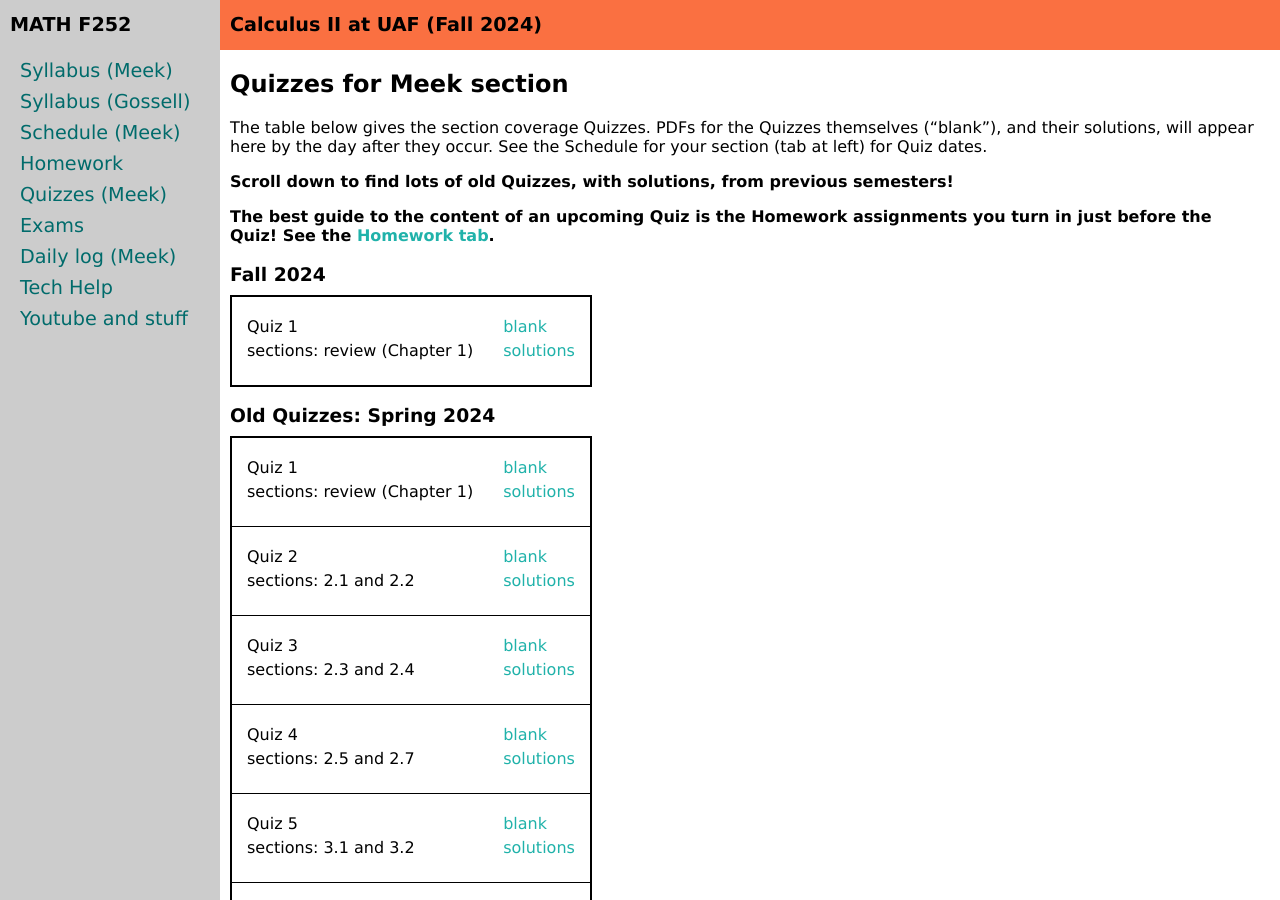
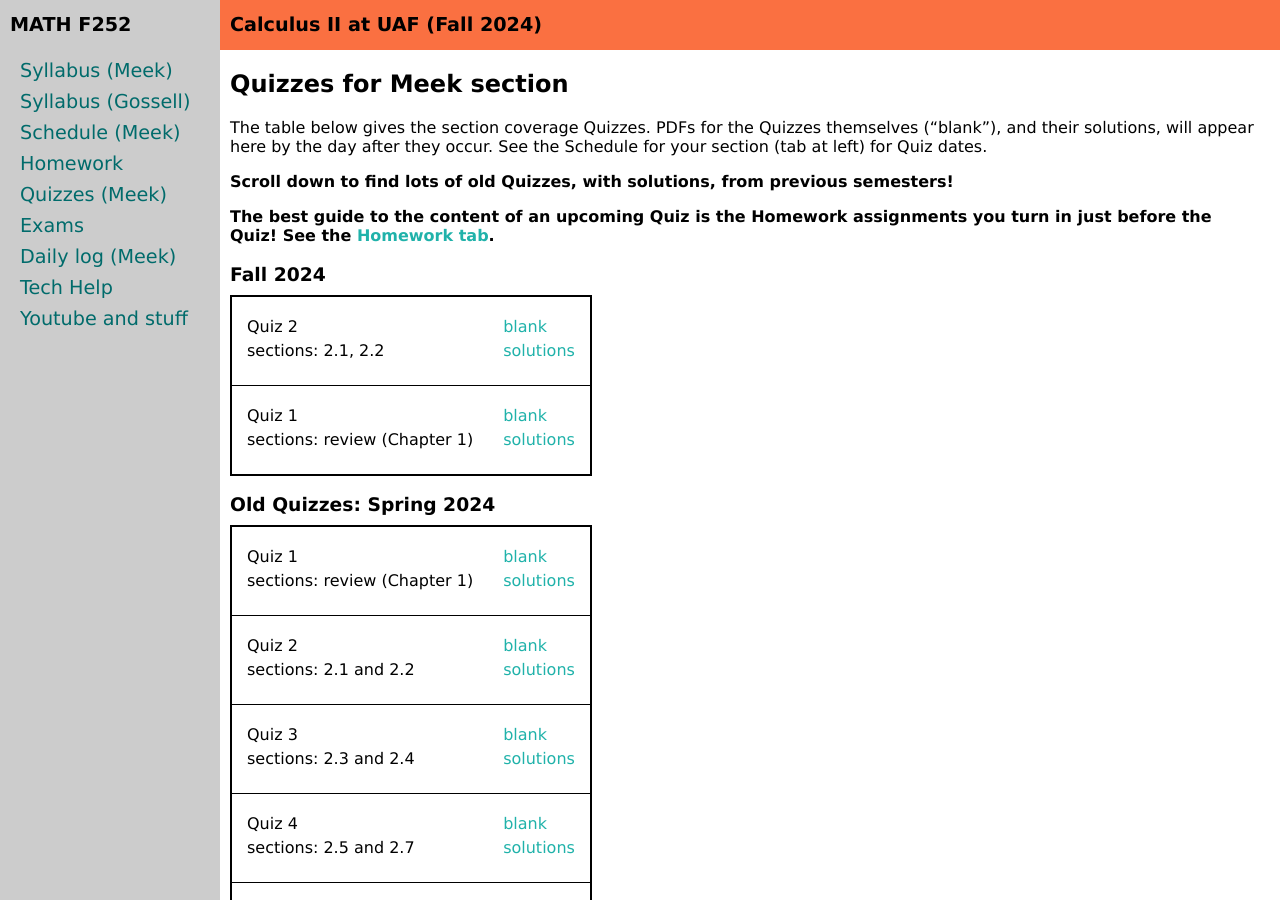
Before and after one commit to uaf-math/calc2, a Jekyll site: the page built from quizzes.md, in a window 1280 px wide and 900 px high. Built offline with Jekyll 4.4.1, drawn with Linux system fonts in a browser that asks for light colours.

Commit message:
added quiz2 and solutions to Meek

```diff
--- a/_data/quizzesF24.yml
+++ b/_data/quizzesF24.yml
@@ -1,6 +1,10 @@
 semester: Fall 2024 (Meek's section)
 home: assets/quizzes/F24/Meek
 quizzes:
+- name: Quiz 2
+  sections: 2.1, 2.2
+  blank: quiz02.pdf
+  solutions: quiz02Sols.pdf
 - name: Quiz 1
   sections: review (Chapter 1)
   blank: quiz01.pdf
```
Also changed, not shown: 1 other file.
